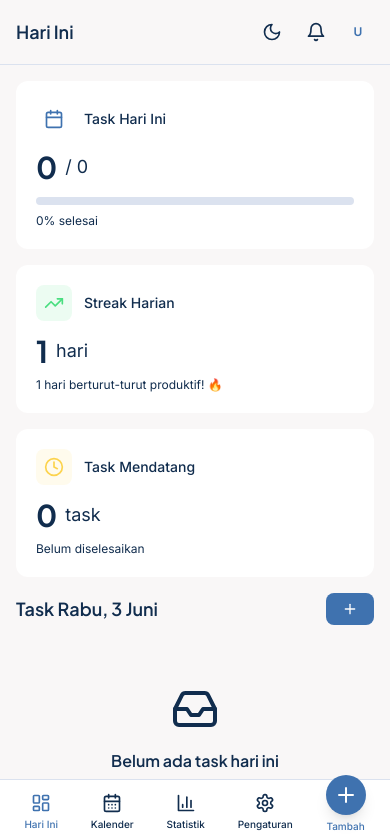
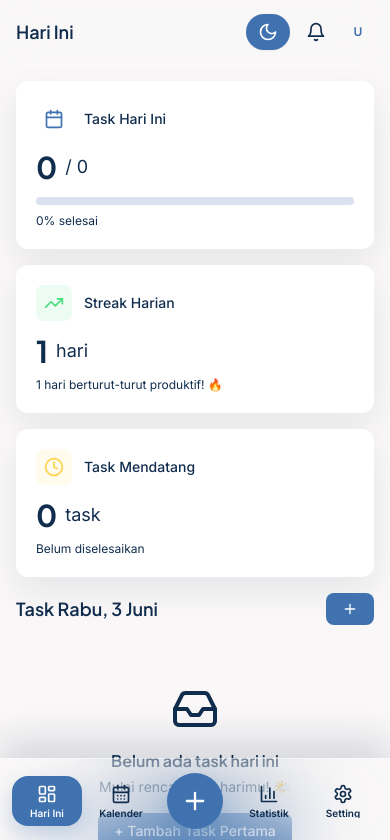
Before and after one commit to Tole2404/DailyPlanner, a Next.js app: page /today in a window 390 px wide. Shown: the top 840 px of the page. Built offline with nearby package versions, Linux system fonts and the light colour scheme.

Commit message:
Fix mobile navigation and local PWA polish

```diff
--- a/src/app/globals.css
+++ b/src/app/globals.css
@@ -39,11 +39,120 @@ html {
   scroll-behavior: smooth;
 }
 
+html,
+body {
+  overscroll-behavior-y: none;
+}
+
+::view-transition-old(root),
+::view-transition-new(root) {
+  animation-duration: 220ms;
+  animation-timing-function: cubic-bezier(0.22, 1, 0.36, 1);
+}
+
 body {
   font-family: 'Inter', sans-serif;
-  background-color: var(--color-bg);
+  min-height: 100vh;
+  background:
+    radial-gradient(circle at 10% 0%, rgba(63, 114, 175, 0.18), transparent 28rem),
+    linear-gradient(135deg, #F9F7F7 0%, #EEF4FF 45%, #DBE2EF 100%);
   color: var(--color-dark);
   transition: background-color 0.2s ease, color 0.2s ease;
+}
+
+[data-theme="dark"] body {
+  background:
+    radial-gradient(circle at 18% 0%, rgba(96, 165, 250, 0.28), transparent 24rem),
+    radial-gradient(circle at 92% 12%, rgba(110, 231, 183, 0.12), transparent 20rem),
+    linear-gradient(135deg, #08111F 0%, #0F172A 52%, #14223A 100%);
+}
+
+/* Polished surface treatment so dark mode never becomes white-on-white. */
+[data-theme="dark"] .bg-white {
+  background-color: rgba(30, 41, 59, 0.92) !important;
+  border: 1px solid rgba(148, 163, 184, 0.14);
+  box-shadow: 0 18px 45px rgba(0, 0, 0, 0.22);
+}
+
+[data-theme="dark"] .text-dark {
+  color: #F8FAFC !important;
+}
+
+[data-theme="dark"] .text-dark\/70 {
+  color: rgba(248, 250, 252, 0.72) !important;
+}
+
+[data-theme="dark"] .text-dark\/60 {
+  color: rgba(248, 250, 252, 0.64) !important;
+}
+
+[data-theme="dark"] .text-dark\/50,
+[data-theme="dark"] .text-dark\/40 {
+  color: rgba(248, 250, 252, 0.55) !important;
+}
+
+[data-theme="dark"] .border-surface {
+  border-color: rgba(148, 163, 184, 0.18) !important;
+}
+
+.rounded-card,
+.task-card {
+  box-shadow: 0 14px 34px rgba(17, 45, 78, 0.08);
+}
+
+button,
+a {
+  -webkit-tap-highlight-color: transparent;
+}
+
+.nav-tap {
+  touch-action: manipulation;
+}
+
+.nav-tap:active {
+  transform: scale(0.94);
+}
+
+main {
+  animation: pageEnter 360ms cubic-bezier(0.22, 1, 0.36, 1) both;
+}
+
+html.page-reloading body {
+  opacity: 0.72;
+  transform: scale(0.985);
+  filter: blur(2px);
+  transition: opacity 140ms ease, transform 140ms ease, filter 140ms ease;
+}
+
+html.page-reloading::after {
+  content: '';
+  position: fixed;
+  inset: 0;
+  z-index: 9999;
+  pointer-events: none;
+  background: radial-gradient(circle at 50% 85%, rgba(63, 114, 175, 0.18), transparent 18rem);
+}
+
+@keyframes pageEnter {
+  from {
+    opacity: 0;
+    transform: translateY(14px) scale(0.985);
+    filter: blur(4px);
+  }
+  to {
+    opacity: 1;
+    transform: translateY(0) scale(1);
+    filter: blur(0);
+  }
+}
+
+.bg-white,
+.task-card,
+.rounded-card {
+  transition: transform 220ms cubic-bezier(0.22, 1, 0.36, 1),
+    box-shadow 220ms ease,
+    background-color 220ms ease,
+    border-color 220ms ease;
 }
 
 h1, h2, h3, h4, h5, h6 {
--- a/src/app/layout.tsx
+++ b/src/app/layout.tsx
@@ -32,6 +32,23 @@ export default function RootLayout({
 }) {
   return (
     <html lang="id" suppressHydrationWarning>
+      <head>
+        <script
+          dangerouslySetInnerHTML={{
+            __html: `
+              (function () {
+                try {
+                  var theme = localStorage.getItem('dayflow-theme') || 'system';
+                  var isDark = theme === 'dark' || (theme === 'system' && window.matchMedia('(prefers-color-scheme: dark)').matches);
+                  document.documentElement.classList.toggle('dark', isDark);
+                  if (isDark) document.documentElement.setAttribute('data-theme', 'dark');
+                  else document.documentElement.removeAttribute('data-theme');
+                } catch (e) {}
+              })();
+            `,
+          }}
+        />
+      </head>
       <body>
         <ThemeProvider>
           <ClientLayout>{children}</ClientLayout>
--- a/src/components/layout/BottomNav.tsx
+++ b/src/components/layout/BottomNav.tsx
@@ -1,6 +1,5 @@
 'use client';
 
-import Link from 'next/link';
 import { usePathname } from 'next/navigation';
 import { LayoutDashboard, CalendarDays, Plus, BarChart3, Settings } from 'lucide-react';
 import clsx from 'clsx';
@@ -9,7 +8,7 @@ const navItems = [
   { href: '/today', label: 'Hari Ini', icon: LayoutDashboard },
   { href: '/calendar', label: 'Kalender', icon: CalendarDays },
   { href: '/dashboard', label: 'Statistik', icon: BarChart3 },
-  { href: '/settings', label: 'Pengaturan', icon: Settings },
+  { href: '/settings', label: 'Setting', icon: Settings },
 ];
 
 interface BottomNavProps {
@@ -19,39 +18,52 @@ interface BottomNavProps {
 export function BottomNav({ onAddTask }: BottomNavProps) {
   const pathname = usePathname();
 
+  const goToPage = (href: string) => {
+    if (pathname === href || pathname.startsWith(`${href}/`)) return;
+
+    document.documentElement.classList.add('page-reloading');
+    window.setTimeout(() => {
+      window.location.href = href;
+    }, 140);
+  };
+
+  const renderNavButton = ({ href, label, icon: Icon }: (typeof navItems)[number]) => {
+    const isActive = pathname === href || pathname.startsWith(`${href}/`);
+
+    return (
+      <button
+        key={href}
+        type="button"
+        onClick={() => goToPage(href)}
+        className={clsx(
+          'flex min-w-0 flex-col items-center justify-center gap-1 rounded-2xl px-1 py-2 text-[10px] font-bold transition-all duration-200 active:scale-95',
+          isActive
+            ? 'bg-primary text-white shadow-[0_10px_22px_rgba(63,114,175,0.28)]'
+            : 'text-dark/55 hover:bg-primary/10 hover:text-primary dark:text-white/55 dark:hover:text-white'
+        )}
+        aria-current={isActive ? 'page' : undefined}
+      >
+        <Icon className="h-5 w-5 shrink-0" />
+        <span className="truncate leading-none">{label}</span>
+      </button>
+    );
+  };
+
   return (
-    <nav className="md:hidden fixed bottom-0 left-0 right-0 z-50 bg-white dark:bg-dark border-t border-surface">
-      <div className="flex items-center justify-around h-16 px-2">
-        {navItems.map(({ href, label, icon: Icon }) => {
-          const isActive = pathname === href;
-          return (
-            <Link
-              key={href}
-              href={href}
-              className={clsx(
-                'flex flex-col items-center gap-1 px-3 py-2 rounded-button transition-colors min-w-[56px]',
-                isActive
-                  ? 'text-primary'
-                  : 'text-dark/50 hover:text-dark'
-              )}
-            >
-              <Icon className="w-5 h-5" />
-              <span className="text-[10px] font-medium">{label}</span>
-            </Link>
-          );
-        })}
+    <nav className="md:hidden fixed inset-x-0 bottom-0 z-50 border-t border-white/40 bg-white/92 px-3 pb-[max(0.55rem,env(safe-area-inset-bottom))] pt-2 shadow-[0_-16px_38px_rgba(17,45,78,0.16)] backdrop-blur-2xl dark:border-white/10 dark:bg-slate-950/92">
+      <div className="grid h-[68px] grid-cols-5 items-center gap-1">
+        {navItems.slice(0, 2).map(renderNavButton)}
 
-        {/* FAB for adding task */}
         <button
-          onClick={onAddTask}
-          className="flex flex-col items-center gap-1 px-3 py-2 rounded-button text-primary min-w-[56px]"
-          aria-label="Tambah Task"
+          type="button"
+          onClick={onAddTask ?? (() => goToPage('/today'))}
+          className="mx-auto flex h-14 w-14 items-center justify-center rounded-full bg-primary text-white shadow-[0_14px_30px_rgba(63,114,175,0.42)] transition-all duration-200 hover:-translate-y-0.5 active:scale-95"
+          aria-label={onAddTask ? 'Tambah Task' : 'Ke Hari Ini'}
         >
-          <div className="w-10 h-10 -mt-4 rounded-full bg-primary flex items-center justify-center shadow-lg">
-            <Plus className="w-6 h-6 text-white" />
-          </div>
-          <span className="text-[10px] font-medium">Tambah</span>
+          <Plus className="h-7 w-7" />
         </button>
+
+        {navItems.slice(2).map(renderNavButton)}
       </div>
     </nav>
   );
--- a/src/components/layout/Header.tsx
+++ b/src/components/layout/Header.tsx
@@ -18,7 +18,7 @@ export function Header() {
   const title = pageTitles[pathname] || 'DayFlow';
 
   return (
-    <header className="sticky top-0 z-40 bg-bg border-b border-surface">
+    <header className="sticky top-0 z-40 border-b border-white/20 bg-bg/85 backdrop-blur-xl dark:bg-slate-950/65 dark:border-white/10">
       <div className="flex items-center justify-between h-16 px-4 md:px-6">
         {/* Page Title */}
         <div>
@@ -40,9 +40,8 @@ export function Header() {
           <button
             onClick={() => setTheme(resolvedTheme === 'light' ? 'dark' : 'light')}
             className={clsx(
-              'p-2 rounded-button transition-colors',
-              'text-dark/60 hover:text-dark hover:bg-surface',
-              'md:hidden'
+              'flex items-center gap-2 px-3 py-2 rounded-full shadow-sm transition-all',
+              'bg-primary text-white hover:scale-105 hover:bg-primary/90'
             )}
             aria-label="Toggle theme"
           >
@@ -51,6 +50,9 @@ export function Header() {
             ) : (
               <Sun className="w-5 h-5" />
             )}
+            <span className="hidden sm:inline text-xs font-semibold">
+              {resolvedTheme === 'light' ? 'Gelap' : 'Terang'}
+            </span>
           </button>
 
           <button
--- a/src/components/providers/ThemeProvider.tsx
+++ b/src/components/providers/ThemeProvider.tsx
@@ -17,7 +17,6 @@ export function ThemeProvider({ children }: { children: ReactNode }) {
   const [resolvedTheme, setResolvedTheme] = useState<'light' | 'dark'>('light');
 
   useEffect(() => {
-    // Load theme from localStorage
     const stored = localStorage.getItem('dayflow-theme') as Theme | null;
     if (stored) {
       setTheme(stored);
@@ -31,9 +30,11 @@ export function ThemeProvider({ children }: { children: ReactNode }) {
     const applyTheme = (isDark: boolean) => {
       if (isDark) {
         root.setAttribute('data-theme', 'dark');
+        root.classList.add('dark');
         setResolvedTheme('dark');
       } else {
         root.removeAttribute('data-theme');
+        root.classList.remove('dark');
         setResolvedTheme('light');
       }
     };
--- a/src/hooks/useServiceWorker.ts
+++ b/src/hooks/useServiceWorker.ts
@@ -4,8 +4,16 @@ import { useEffect } from 'react';
 
 export function useServiceWorker() {
   useEffect(() => {
-    if ('serviceWorker' in navigator && process.env.NODE_ENV === 'production') {
-      navigator.serviceWorker
+    if (!('serviceWorker' in navigator)) return;
+
+    if (process.env.NODE_ENV !== 'production') {
+      navigator.serviceWorker.getRegistrations().then((registrations) => {
+        registrations.forEach((registration) => registration.unregister());
+      });
+      return;
+    }
+
+    navigator.serviceWorker
         .register('/sw.js')
         .then((registration) => {
           console.log('SW registered:', registration.scope);
@@ -18,6 +26,5 @@ export function useServiceWorker() {
         .catch((error) => {
           console.log('SW registration failed:', error);
         });
-    }
   }, []);
 }
--- a/src/lib/localTasks.ts
+++ b/src/lib/localTasks.ts
@@ -4,6 +4,14 @@ const STORAGE_KEY = 'dayflow_tasks';
 
 function canUseStorage() {
   return typeof window !== 'undefined' && Boolean(window.localStorage);
+}
+
+function createLocalId() {
+  if (typeof crypto !== 'undefined' && typeof crypto.randomUUID === 'function') {
+    return crypto.randomUUID();
+  }
+
+  return `local-${Date.now()}-${Math.random().toString(36).slice(2, 10)}`;
 }
 
 export function getLocalTasks(): Task[] {
@@ -24,7 +32,7 @@ export function saveLocalTasks(tasks: Task[]) {
 export function addLocalTask(data: Omit<TaskInsert, 'user_id'>): Task {
   const now = new Date().toISOString();
   const task: Task = {
-    id: crypto.randomUUID(),
+    id: createLocalId(),
     user_id: 'local-user',
     title: data.title,
     description: data.description ?? null,
```
